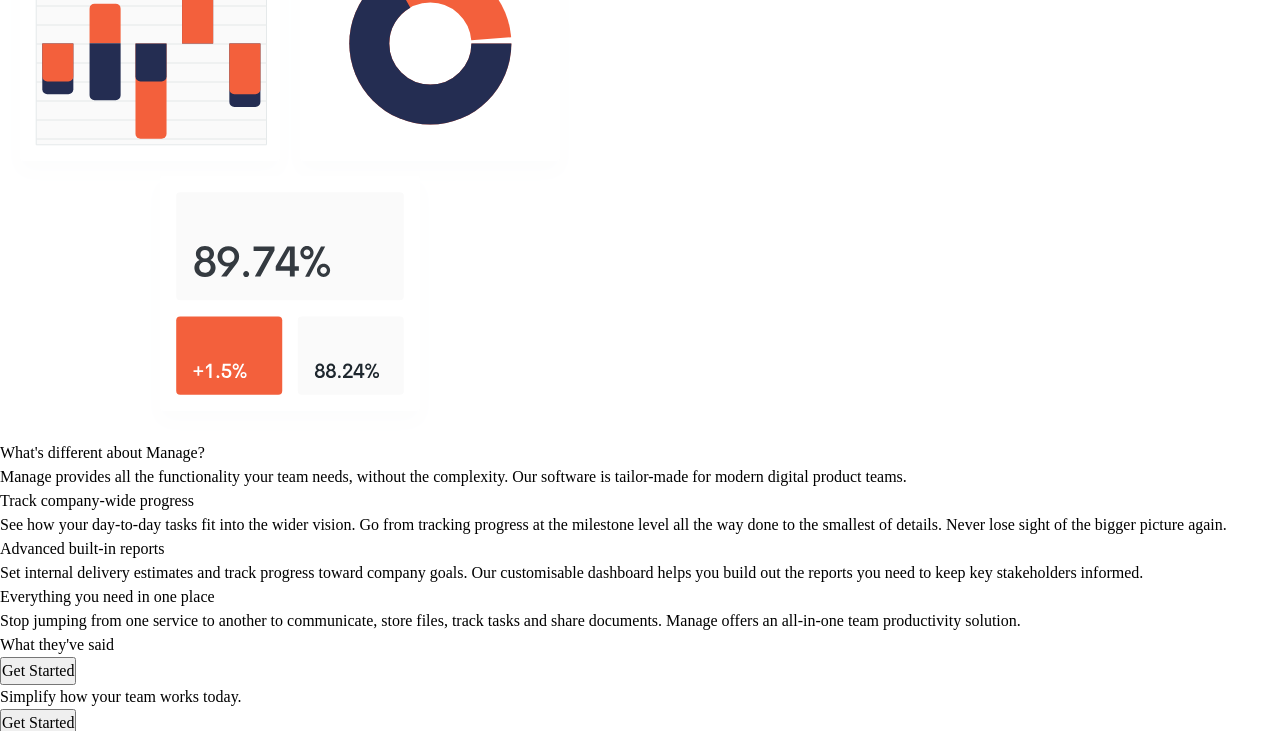
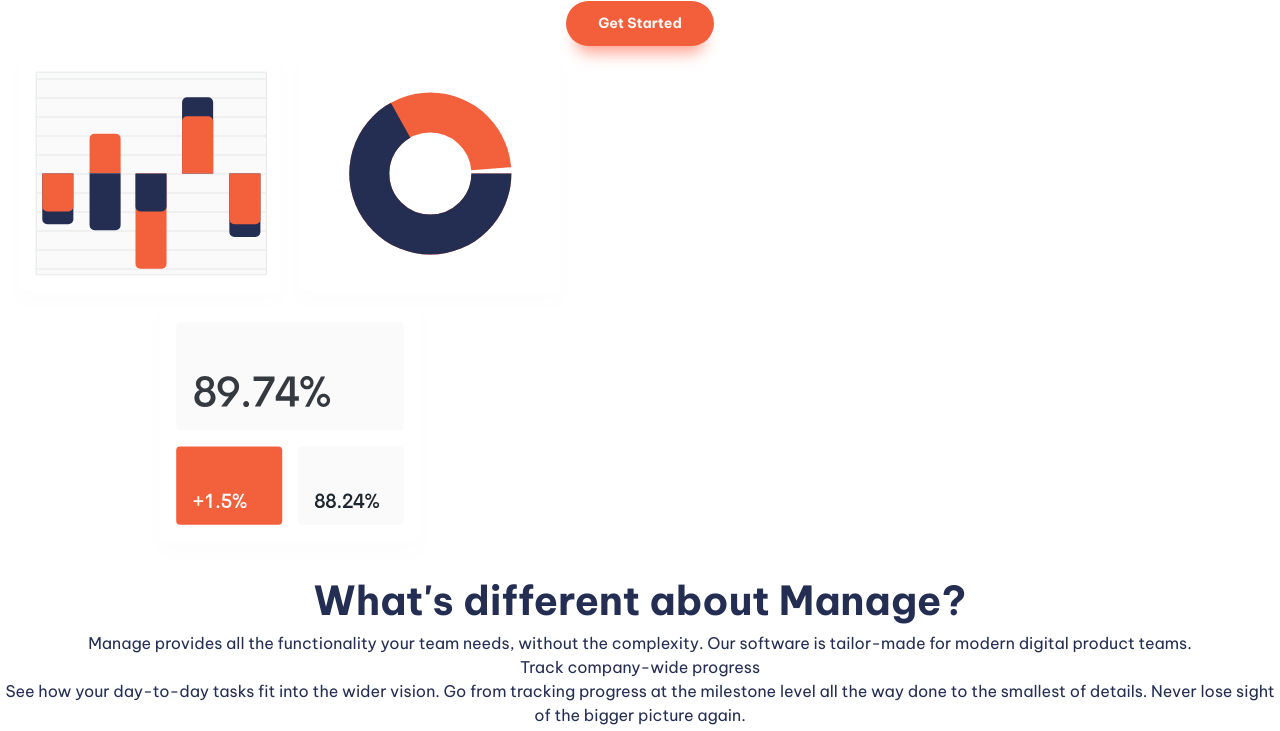
Before and after one commit to lexsac/manage-landing-page, a website built with Vite: page index.html in a window 1280 px wide. Shown: the part 324-1055 px from the top of the page. Built offline with nearby package versions, Linux system fonts and the light colour scheme.

Commit message:
Added general CSS font, background color, and button styling

```diff
--- a/index.html
+++ b/index.html
@@ -139,7 +139,7 @@
           <div>
             <form action="">
               <input type="email" placeholder="Updates in your inbox...">
-              <button class="primary-button">Go</button>
+              <button class="primary-button form-button">Go</button>
             </form>
             <p>Copyright 2020. All Rights Reserved.</p>
           </div>
--- a/style.css
+++ b/style.css
@@ -2,6 +2,8 @@
 :root {
   --clr-primary-bright-red: hsl(12, 88%, 59%);
   --clr-primary-dark-blue: hsl(228, 39%, 23%);
+
+  --clr-primary-red: hsla(9, 100%, 78%, 1);
 
   --clr-neutral-very-pale-red: hsl(13, 100%, 96%);
   --clr-neutral-very-light-gray: hsl(0, 0%, 98%);
@@ -33,7 +35,7 @@
 
 }
 
-@media (min-width: 50em) {
+@media (min-width: 50rem) {
   :root {
     --fs-button: var(--fs-300);
     --fs-body: var(--fs-400);
@@ -130,6 +132,73 @@
 }
 
 /* General styling */
+body {
+  font-family: var(--ff-body);
+  font-size: var(--fs-body);
+  color: var(--clr-primary-dark-blue);
+  text-align: center;
+}
+
+h1 {
+  font-size: var(--fs-primary-heading);
+  font-weight: var(--fw-bold);
+}
+
+h2 {
+  font-size: var(--fs-secondary-heading);
+  font-weight: var(--fw-bold);
+}
+
+.cta h2 {
+  color: var(--clr-neutral-very-light-gray);
+}
+
+.cta {
+  background-color: var(--clr-primary-bright-red);
+}
+
+footer {
+  background-color: var(--clr-neutral-very-dark-blue);
+}
+
+/* Button styling */
+.primary-button {
+  cursor: pointer;
+  border: 0;
+  border-radius: 1.5rem;
+  padding: 0.75rem 2rem;
+  font-weight: var(--fw-bold);
+  font-size: var(--fs-button);
+  background-color: var(--clr-primary-bright-red);
+  color: var(--clr-neutral-very-light-gray);
+  box-shadow: 0 1rem 1rem -0.6rem #FF9F8E;
+}
+
+.secondary-button {
+  cursor: pointer;
+  border: 0;
+  border-radius: 1.5rem;
+  padding: 0.75rem 2rem;
+  font-weight: var(--fw-bold);
+  font-size: var(--fs-button);
+  box-shadow: 0 1rem 1rem -0.6rem DB5943;
+  color: var(--clr-primary-bright-red);
+  background-color: var(--clr-neutral-very-light-gray);
+}
+
+.form-button {
+  box-shadow: none;
+}
+
+.primary-button:hover,
+.primary-button:focus-visible {
+  background-color: var(--clr-primary-red);
+}
+
+.secondary-button:hover,
+.secondary-button:focus-visible {
+  color: var(--clr-primary-red);
+}
 
 /* Footer styling */
 .attribution {
```
